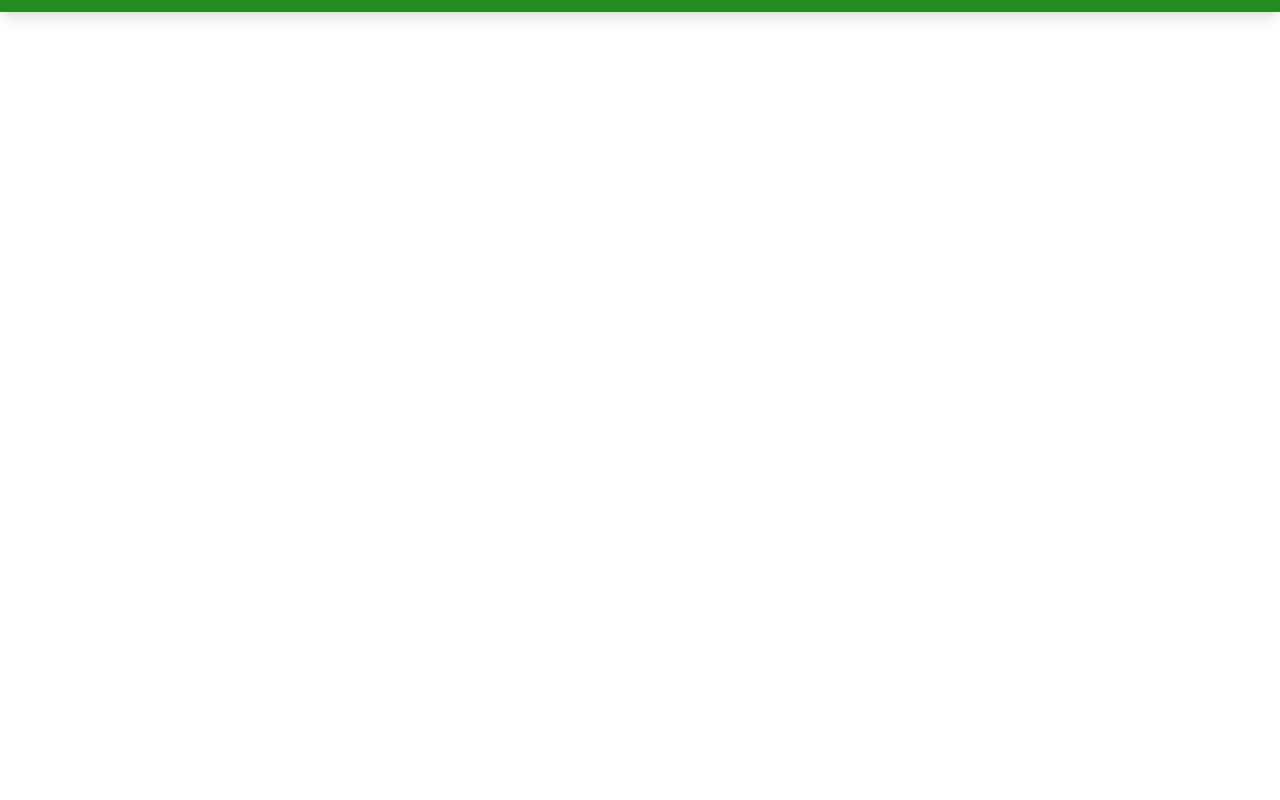
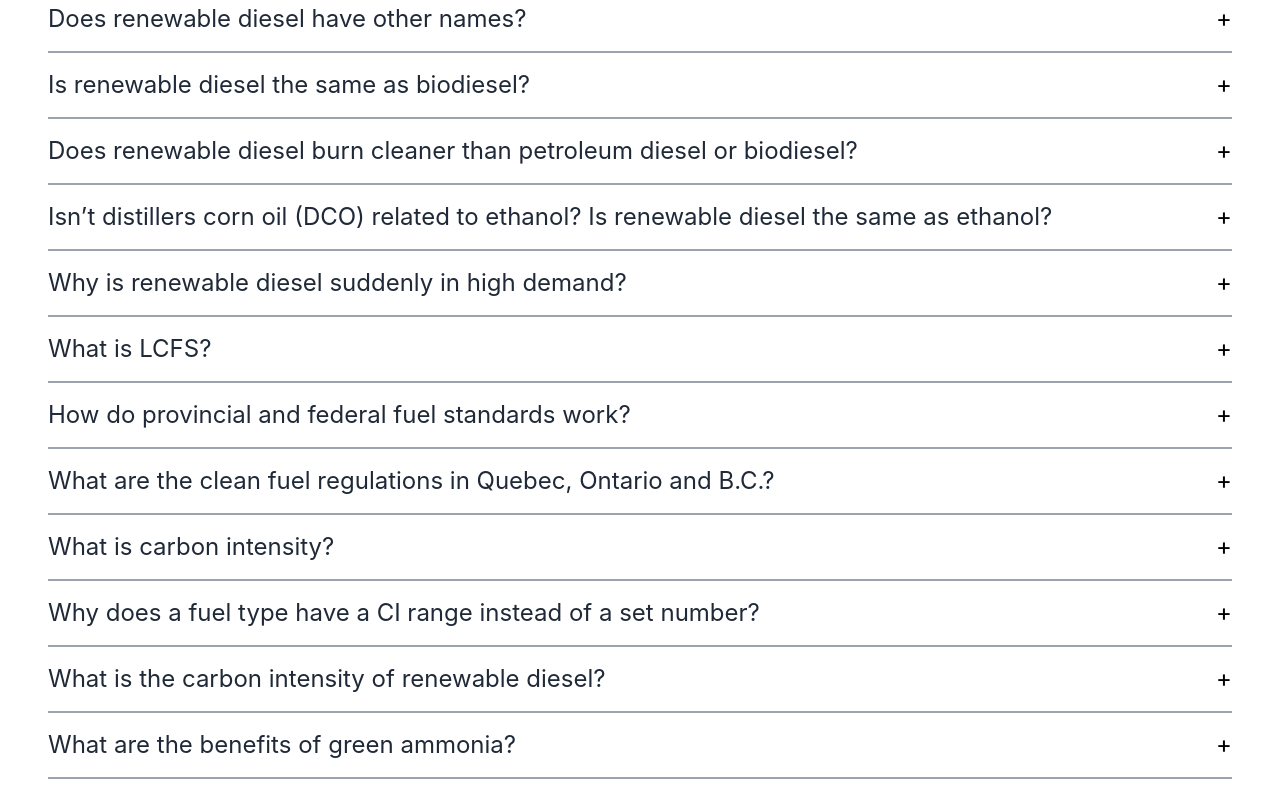
Before and after one commit to VogtechRenewables/vogtechwebsite, a React (Create React App) app: page /faq in a window 1280 px wide. Shown: the part 640-1440 px from the top of the page. Before the commit the page ends 800 px from the top, so only its background shows below. Built offline with nearby package versions, Linux system fonts and the light colour scheme.

Commit message:
Finished FAQ page

```diff
--- a/src/pages/FAQ.js
+++ b/src/pages/FAQ.js
@@ -1,9 +1,54 @@
-import React from 'react'
+import React, { useState } from 'react';
+import faqBanner from '../images/FAQ_banner.webp';
+
+const faqData = [
+  { question: "What materials can be used to produce renewable diesel?", answer: "Renewable diesel is produced from such materials as rendered animal fats, vegetable oils, distillers corn oil, canola oil, and used cooking oils." },
+  { question: "Does renewable diesel have other names?", answer: "Yes, renewable diesel is also known as hydrotreated vegetable oil (HVO) or green diesel." },
+  { question: "Is renewable diesel the same as biodiesel?", answer: "No, renewable diesel isn’t the same as biodiesel. While both are made from vegetable oils or animal fats -- not petroleum -- they are processed differently, have different performance attributes, and only renewable diesel is “engine-ready” and can fully replace petroleum diesel without engine modifications. Biodiesel must be blended with other fuels. Most manufacturers’ engines are calibrated to operate with no more than 20% of their fuel blend from biodiesel." },
+  { question: "Does renewable diesel burn cleaner than petroleum diesel or biodiesel?", answer: "Gallon for gallon, burning renewable diesel produces lower particulate matter, oxides of nitrogen, and aromatic hydrocarbon emissions than petroleum fuels. Renewable diesel also has a higher cetane than petroleum-based diesel or biodiesel. Cetane is similar to the octane rating of regular gasoline, in that higher cetane prevents premature fuel combustion that can cause engine knocking. This higher cetane also reduces engine emissions." },
+  { question: "Isn’t distillers corn oil (DCO) related to ethanol? Is renewable diesel the same as ethanol?", answer: "Distillers corn oil is a byproduct of the corn ethanol manufacturing process. It has been used in animal feed. Renewable diesel isn’t the same as ethanol, but renewable diesel can be produced using this ethanol byproduct." },
+  { question: "Why is renewable diesel suddenly in high demand?", answer: "Federal and state credit systems require fuel importers, refiners and wholesalers to include an increasing proportion of renewable fuels in the products they sell, to comply with regulations. Renewable diesel generates needed credits in state programs and renewable identification numbers (RINs) in the federal system. Additionally, renewable diesel can be used in conventional engine systems as a complete replacement for or in combination with petroleum diesel without requiring any modifications to conventional engines. Renewable diesel also has a higher cetane than petroleum-based diesel or biodiesel. Cetane is similar to the octane rating of regular gasoline, in that higher cetane prevents premature fuel combustion that can cause engine knocking. This higher cetane also reduces engine emissions." },
+  { question: "What is LCFS?", answer: "LCFS is the acronym for California’s Low Carbon Fuel Standard, which is designed with a stated goal of decreasing the carbon intensity of California’s transportation fuels and driving production of a broader range of low-carbon and renewable alternative fuels. LCFS is one of a group of programs enacted, and similar programs are being considered by many states and nations. The LCFS system drives demand for lower-carbon fuels through a system of credits, deficits and required proportions of renewable fuels to conventional fuels. In the LCFS program, fuels generate LCFS credits if they have a carbon intensity (CI) value lower than the year’s program target. Fuels with CI values higher than the year’s program target generate LCFS deficits. Fuel producers with deficits must generate and acquire enough credits to remain in compliance with the standard." },
+  { question: "How do provincial and federal fuel standards work?", answer: "Fuel-standard programs have established requirements to blend or use a certain percentage of renewable fuels in the hydrocarbon fuel volumes. These programs are adjusted and overseen by federal and provincial programs to ensure renewable fuels are blended into fuels on an annual basis. These programs are designed to lower carbon emissions from transportation fuels." },
+  { question: "What are the clean fuel regulations in Quebec, Ontario and B.C.?", answer: "As of January 1, 2023, Quebec requires 10% low-carbon fuel content in gasoline in 2023 and increase this to 15% by 2030. The Cleaner Transportation Fuels regulation in Ontario requires that fuel suppliers blend 10% of renewable content in gasoline from 2020 to 2024. In British Columbia the Renewable and Low Carbon Fuel Requirement mandates a 5% ethanol content in gasoline and 4% in diesel fuel." },
+  { question: "What is carbon intensity?", answer: "Carbon intensity, also known as CI, is a measure of how much carbon dioxide (CO2) or carbon dioxide equivalent (CO2-e) is emitted by the complete lifecycle of a fuel per unit of energy delivered. Carbon intensity varies based on the many lifecycle factors of feedstock production, conversion into fuel, and use. Renewable diesel has a lower CI value than petroleum diesel, but the CI value varies based on the feedstock and the process to transform the material into fuel. For example, petroleum diesel has a CI value of about 100, renewable diesel from soybean oil typically has CI value of 53-58, and renewable diesel from animal fat typically has a CI score of 24-52." },
+  { question: "Why does a fuel type have a CI range instead of a set number?", answer: "Fuels have ranges instead of set CI values because the CI value of a specific fuel will vary based on the lifecycle emissions associated with how the feedstock is produced, processed, and transported as well as its emissions impact when used."},
+  { question: "What is the carbon intensity of renewable diesel?", answer: "It varies based on such factors as which feedstock is used (such as rendered animal fat, vegetable oils or used cooking oil), the land impact of the feedstock production, the energy and process used to convert that material into fuel, and the emissions when the fuel is used in vehicles." },
+  { question: "What are the benefits of green ammonia?", answer: "Green ammonia is produced using renewable energy sources and emits no carbon dioxide during its production. It serves as a clean and versatile energy carrier, with applications in agriculture, energy storage, and transportation. Its benefits include reduced greenhouse gas emissions, energy storage capacity, and a sustainable alternative to fossil fuels, contributing to a more environmentally friendly and sustainable energy future." }
+];
 
 const FAQ = () => {
+  const [openIndexes, setOpenIndexes] = useState([]);
+
+  const toggleFAQ = (index) => {
+    setOpenIndexes((prev) =>
+      prev.includes(index) ? prev.filter(i => i !== index) : [...prev, index]
+    );
+  };
+
   return (
-    <div>FAQ</div>
-  )
-}
+    <div>
+      <div className="flex-col relative h-96 bg-cover bg-center text-center text-white flex items-center justify-center" style={{ backgroundImage: `url(${faqBanner})` }}>
+        <h1 className="text-7xl font-bold mb-12 w-3/5">Frequently Asked Questions</h1>
+      </div>
+      <div className="container mx-auto py-12 px-4 md:px-12">
+        <h2 className="text-4xl mb-6 text-center font-semibold">Frequently Asked Questions</h2>
+        <div className="space-y-4">
+          {faqData.map((faq, index) => (
+            <div key={index} className="border-b-2 border-gray-400 pb-4">
+              <div className="flex justify-between items-center cursor-pointer" onClick={() => toggleFAQ(index)}>
+                <h3 className="text-2xl text-gray-800">{faq.question}</h3>
+                <span className="text-2xl">{openIndexes.includes(index) ? '-' : '+'}</span>
+              </div>
+              {openIndexes.includes(index) && (
+                <p className="mt-12 text-gray-700 pb-12">{faq.answer}</p>
+              )}
+            </div>
+          ))}
+        </div>
+      </div>
+    </div>
+  );
+};
 
-export default FAQ
+export default FAQ;
```
Also changed, not shown: src/images/FAQ_banner.webp (added).
